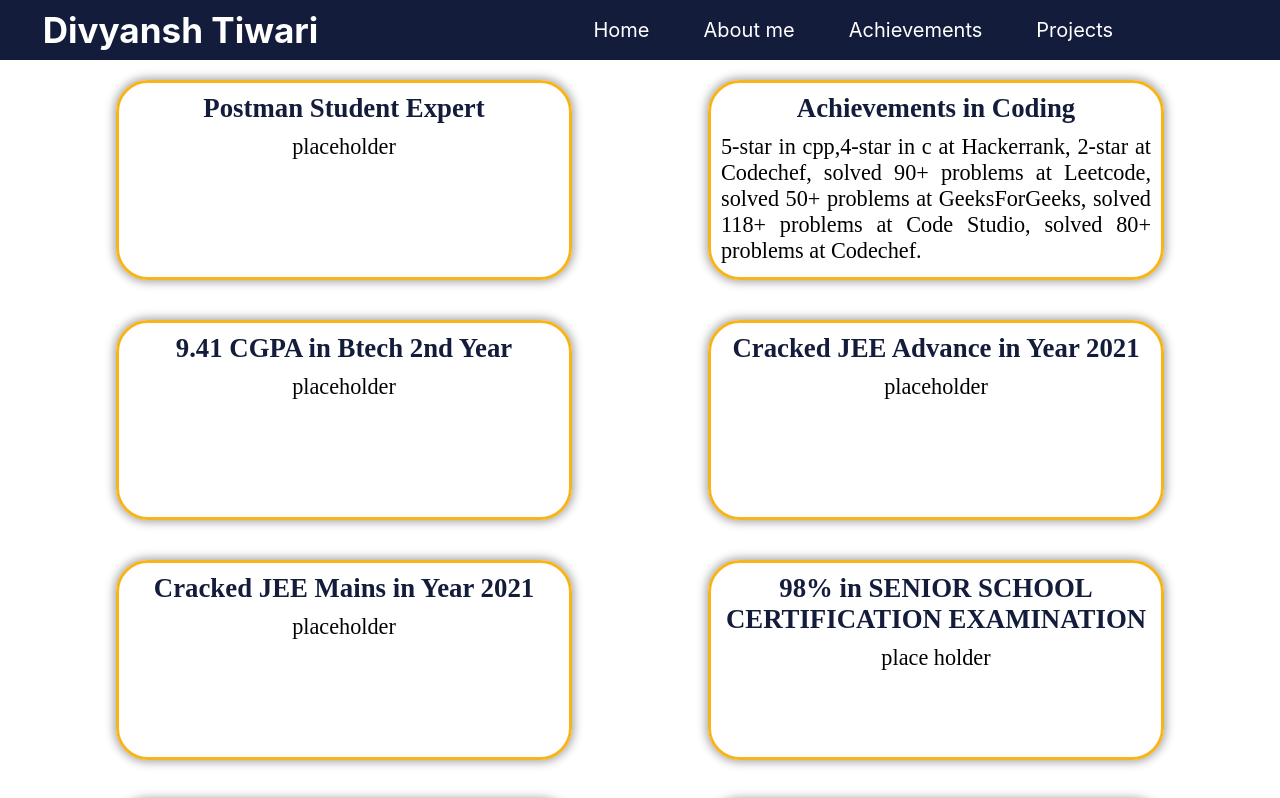
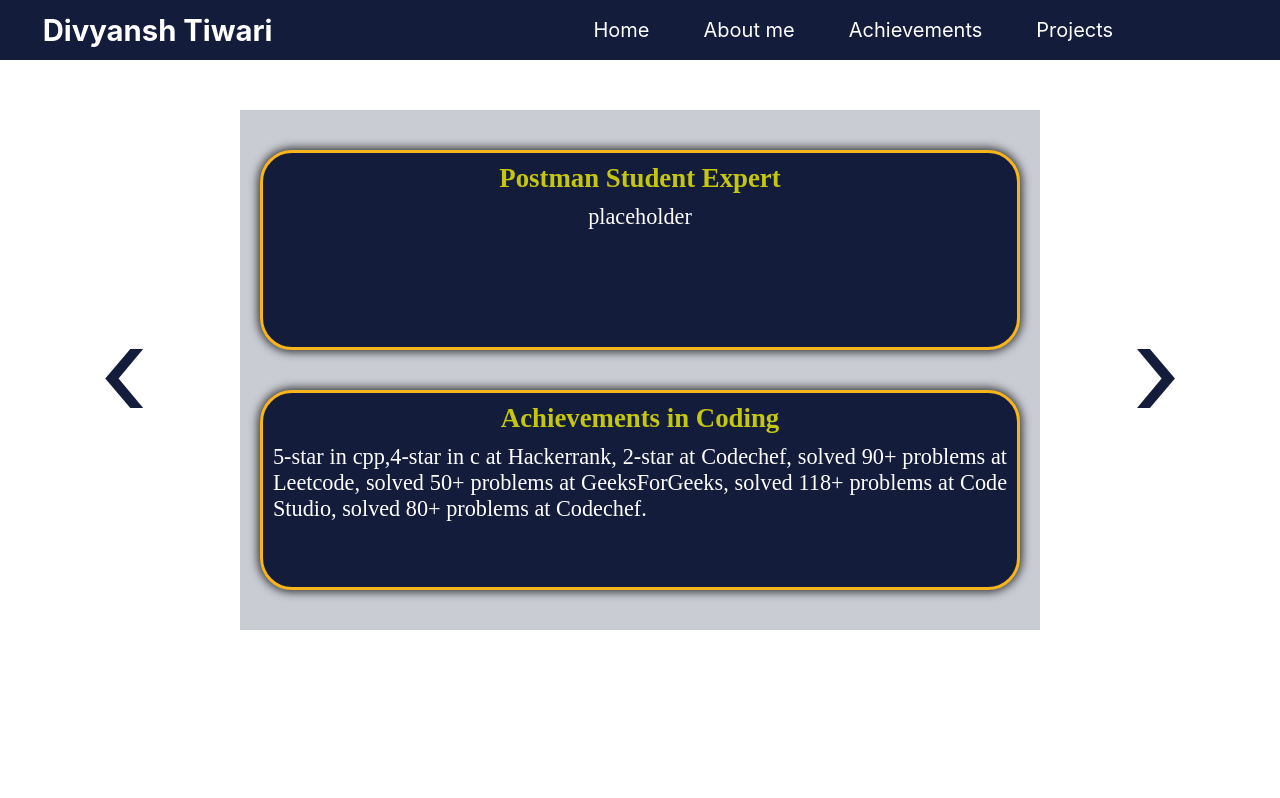
Before and after one commit to DivyanshTiwari001/Portfolio, a React (Create React App) app: page /achievements in a window 1280 px wide. Shown: the top 798 px of the page. Built offline with nearby package versions, Linux system fonts and the light colour scheme.

Commit message:
fixed achievement section

```diff
--- a/src/Navbar.css
+++ b/src/Navbar.css
@@ -22,7 +22,7 @@
 }
 .name{
     color:white;
-    font-size: 30px;
+    font-size: 25px;
     width: 100%;
 }
 .toggle-list{
--- a/src/Navbar.js
+++ b/src/Navbar.js
@@ -1,11 +1,11 @@
 import react from 'react'
 import {NavLink} from 'react-router-dom'
 import './Navbar.css'
-let i = 1;
+let i = true;
 function toggleNavList(){
     const parent = document.querySelector('#mynavBar');
     const elem = document.querySelector('#mynavlist');
-    if(i>0){
+    if(i){
         elem.className = 'nav-list-modified'
         parent.className = 'nav-bar-modified';
     }
@@ -13,7 +13,7 @@
         elem.className = 'nav-list';
         parent.className = 'navbar';
     }
-    i = -i;
+    i = !i;
 }
 function Navbar(){
     return(
--- a/src/pages/About.css
+++ b/src/pages/About.css
@@ -21,6 +21,8 @@
 }
 .my-desc{
     margin-bottom: 10px;
+    text-align: justify;
+    overflow-wrap:break-word ;
     font-size:16px;
 }
 
--- a/src/pages/Achievement.css
+++ b/src/pages/Achievement.css
@@ -1,7 +1,54 @@
 .my-ach{
     display: flex;
     flex-direction: row;
-    flex-wrap: wrap;
     justify-content: space-evenly;
+    /* column-gap: 10px; */
     align-items: center;
+    margin-top:50px;
 }
+.card-container{
+    background-color: #c9ccd3;
+    padding:20px;
+    margin: 0;
+    display: flex;
+    flex-direction: column;
+    justify-content: center;
+    align-items: center;
+    max-width:800px;
+    width: max-content;
+
+}
+.next-prev{
+    font-size: 8rem;
+    cursor: pointer;
+    color:#141c3b;
+    align-self: center;
+}
+#prev{
+    position: relative;
+    animation: 0.4s linear 0s infinite alternate leftmovement;
+}
+@keyframes leftmovement{
+    from{
+        /* background-color: red; */
+        left: 5px;
+    }
+    to{
+        /* background-color: green; */
+        left: 0px;
+    }
+}
+#next{
+    position: relative;
+    animation: 0.4s linear 0s infinite alternate rightmovement;
+}
+@keyframes rightmovement{
+    from{
+        /* background-color: red; */
+        right: 5px;
+    }
+    to{
+        /* background-color: green; */
+        right: 0px;
+    }
+}
--- a/src/pages/Achievement.js
+++ b/src/pages/Achievement.js
@@ -1,8 +1,31 @@
-import react from 'react'
+import React, {useState} from 'react'
 import AchievementElement from './AchievementElement.js'
 import './Achievement.css'
-
+let i = 0;
 function Achievement(){
+    const [index ,setIndex] = useState(0);
+    function prevcard(){
+        console.log(i);
+        if(i>0){
+            i = i - 2;
+            setIndex(i);
+        }
+        else{
+            i = 0;
+            setIndex(i);
+        }
+    }
+    function nextcard(){
+        console.log(i);
+        if(i<=8){
+            i = i + 2;
+            setIndex(i);
+        }
+        else{
+             i = 0;
+             setIndex(i);
+        }
+    }
     const ref = [
         {
             title:'Postman Student Expert',
@@ -60,7 +83,9 @@
     })
     return(
         <div className='my-ach'>
-           {arr}
+            <p onClick={prevcard} className='next-prev' id='prev'>&#8249;</p>
+            <div className='card-container'>{arr[index]}{arr[index+1]}</div>
+            <p onClick={nextcard} className='next-prev' id='next'>&#8250;</p>
         </div>
     );
 }
--- a/src/pages/AchievementElement.css
+++ b/src/pages/AchievementElement.css
@@ -1,6 +1,7 @@
 .ach-elem{
     border:3px solid rgb(248, 181, 27);
-    box-shadow: 0 0 10px 2px rgba(0, 0, 0, 0.36);
+    background-color: #141c3b;
+    box-shadow: 0 0 10px 2px rgba(0, 0, 0, 0.759);
     border-radius: 2rem;
     margin:20px;
     padding:10px;
@@ -8,12 +9,13 @@
     flex-direction: column;
     align-items: center;
     gap: 10px;
-    width:35%;
-    min-width: calc(200px + 20vw);
+    width:100%;
+    min-width:calc(200px + 10vw);
+    /* min-width: calc(200px + 20vw); */
     height:200px;
 }
 .ach-title{
-    color:#141c3b;
+    color:rgba(255, 255, 0, 0.753);
     font-family:'Times New Roman', Times, serif;
     font-size: calc(14px + 1vw);
     font-weight: 600;
@@ -21,6 +23,7 @@
 }
 .ach-desc{
     font-size: calc(12px + 0.8vw);
+    color:white;
     text-align: justify;
     font-family:'Times New Roman', Times, serif;
 }
```
